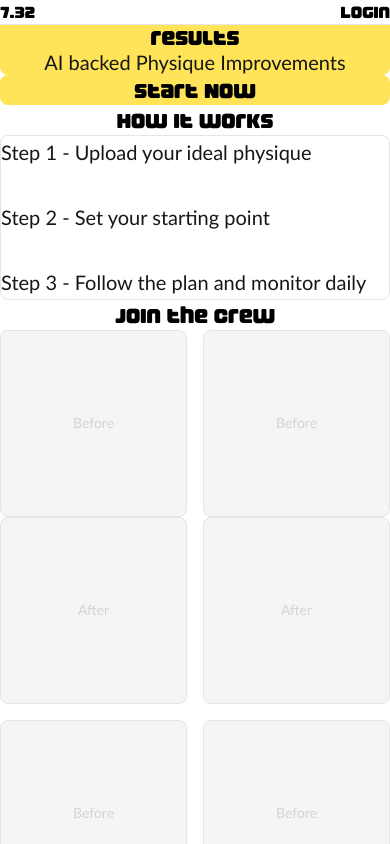
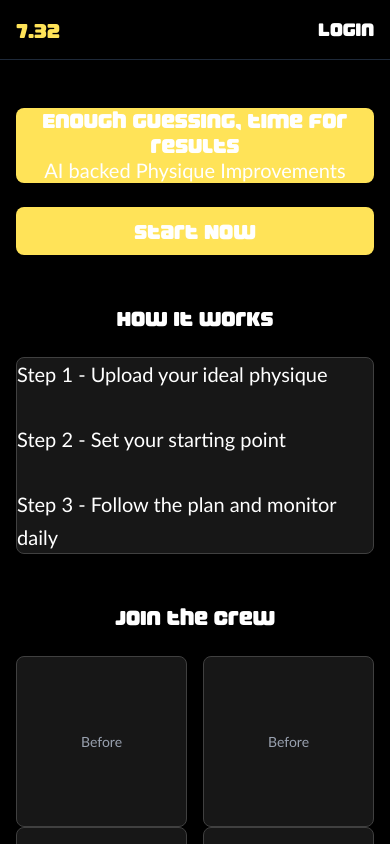
Before and after one commit to Toma732/gym-agent, a Next.js app: page /onboarding in a window 390 px wide. Shown: the top 844 px of the page. Built offline with nearby package versions, Linux system fonts and the light colour scheme.

Commit message:
Phase 1: Black background, responsive container system, proper spacing

```diff
--- a/app/globals.css
+++ b/app/globals.css
@@ -44,8 +44,8 @@ html {
 }
 
 body {
-  background: var(--color-white);
-  color: var(--color-gray-900);
+  background: var(--color-primary-black);
+  color: var(--color-white);
   font-family: var(--font-body);
   font-size: 16px;
   line-height: 1.5;
@@ -108,3 +108,75 @@ button:active, a[role="button"]:active {
   background-color: var(--color-gray-200);
   border-radius: 8px;
 }
+
+/* Responsive Container System - Research-backed best practices */
+.container-responsive {
+  width: 100%;
+  margin-left: auto;
+  margin-right: auto;
+
+  /* Mobile (320-479px): 16px margins */
+  padding-left: 16px;
+  padding-right: 16px;
+
+  /* Mobile landscape (480-700px): 24px margins */
+  @media (min-width: 480px) {
+    padding-left: 24px;
+    padding-right: 24px;
+    max-width: 700px;
+  }
+
+  /* Tablet (768px): 32px margins, wider content */
+  @media (min-width: 768px) {
+    padding-left: 32px;
+    padding-right: 32px;
+    max-width: 768px;
+  }
+
+  /* Desktop (992px): 48px margins, full layout */
+  @media (min-width: 992px) {
+    padding-left: 48px;
+    padding-right: 48px;
+    max-width: 992px;
+  }
+
+  /* Large desktop (1200px+): 80-120px margins, max content width */
+  @media (min-width: 1200px) {
+    padding-left: 80px;
+    padding-right: 80px;
+    max-width: 1200px;
+  }
+}
+
+/* Responsive spacing utilities - scales from mobile to desktop */
+.section-spacing {
+  /* Mobile: 48px between sections */
+  margin-bottom: 48px;
+
+  /* Desktop: 64px between sections */
+  @media (min-width: 992px) {
+    margin-bottom: 64px;
+  }
+}
+
+.content-spacing {
+  /* Mobile: 24px between content blocks */
+  margin-bottom: 24px;
+
+  /* Desktop: 32px between content blocks */
+  @media (min-width: 992px) {
+    margin-bottom: 32px;
+  }
+}
+
+/* Proper top padding to account for fixed nav */
+.main-content {
+  /* Nav height (60px) + additional breathing room */
+  padding-top: calc(60px + 48px);
+  padding-bottom: 48px;
+
+  @media (min-width: 992px) {
+    padding-top: calc(60px + 64px);
+    padding-bottom: 64px;
+  }
+}
--- a/app/home/page.tsx
+++ b/app/home/page.tsx
@@ -82,7 +82,7 @@ export default function HomePage() {
   ];
 
   return (
-    <div className="min-h-screen bg-white pb-nav-bottom">
+    <div className="min-h-screen bg-primary-black pb-nav-bottom">
       <TopNav
         userName={userData.name}
         onProfileClick={() => setProfileExpanded(!profileExpanded)}
@@ -111,7 +111,7 @@ export default function HomePage() {
 
               {/* Profile Info */}
               <div className="flex-1">
-                <h2 className="font-display text-h2 text-primary-black mb-xs">
+                <h2 className="font-display text-h2 text-white mb-xs">
                   {userData.name}
                 </h2>
                 <p className="font-body text-body-sm text-gray-700">
@@ -144,7 +144,7 @@ export default function HomePage() {
 
         {/* Weekly Schedule */}
         <section className="mb-xl">
-          <h2 className="font-display text-h2 text-primary-black mb-lg">
+          <h2 className="font-display text-h2 text-white mb-lg">
             Your Training Schedule
           </h2>
 
--- a/app/onboarding/page.tsx
+++ b/app/onboarding/page.tsx
@@ -12,40 +12,40 @@ export default function OnboardingFirstScreen() {
   };
 
   return (
-    <div className="min-h-screen bg-white">
+    <div className="min-h-screen bg-primary-black">
       {/* Top Navigation */}
       <TopNav showAuth={true} />
 
       {/* Main Content */}
-      <main className="pt-nav-top pb-16">
-        <div className="max-w-[402px] mx-auto px-4">
+      <main className="main-content">
+        <div className="container-responsive">
 
           {/* Hero Section */}
-          <section className="mt-12 mb-8 text-center">
-            <div className="bg-primary-yellow rounded-lg py-4 px-6 mb-4">
-              <h1 className="font-display text-[20px] leading-tight text-primary-black mb-2">
+          <section className="section-spacing text-center">
+            <div className="bg-primary-yellow rounded-lg py-6 px-6 content-spacing">
+              <h1 className="font-display text-[20px] md:text-[24px] lg:text-[28px] leading-tight text-white mb-2">
                 Enough guessing, time for results
               </h1>
-              <p className="font-body text-[20px] leading-tight text-gray-900">
+              <p className="font-body text-[20px] md:text-[22px] leading-tight text-white">
                 AI backed Physique Improvements
               </p>
             </div>
             <button
               onClick={handleStartNow}
-              className="w-full bg-primary-yellow font-display text-[20px] text-primary-black py-3 px-6 rounded-lg hover:bg-yellow-400 transition"
+              className="w-full bg-primary-yellow font-display text-[20px] md:text-[22px] text-white py-4 px-6 rounded-lg hover:bg-yellow-400 transition min-h-[48px]"
             >
               Start Now
             </button>
           </section>
 
           {/* How It Works */}
-          <section className="mb-8">
-            <h2 className="font-display text-[20px] text-primary-black text-center mb-6">
+          <section className="section-spacing">
+            <h2 className="font-display text-[20px] md:text-[24px] text-white text-center content-spacing">
               How It Works
             </h2>
 
-            <div className="bg-white border border-gray-200 rounded-lg p-6">
-              <p className="font-body text-[20px] text-gray-900 leading-relaxed whitespace-pre-line">
+            <div className="bg-gray-900 border border-gray-700 rounded-lg p-6">
+              <p className="font-body text-[20px] md:text-[22px] text-white leading-relaxed whitespace-pre-line">
                 {`Step 1 - Upload your ideal physique
 
 Step 2 - Set your starting point
@@ -56,19 +56,19 @@ Step 3 - Follow the plan and monitor daily`}
           </section>
 
           {/* Join the Crew */}
-          <section className="mb-8">
-            <h2 className="font-display text-[20px] text-primary-black text-center mb-6">
+          <section className="section-spacing">
+            <h2 className="font-display text-[20px] md:text-[24px] text-white text-center content-spacing">
               Join the crew
             </h2>
 
-            <div className="grid grid-cols-2 gap-4">
+            <div className="grid grid-cols-2 md:grid-cols-4 gap-4 md:gap-6">
               {[1, 2, 3, 4].map((i) => (
                 <div key={i} className="space-y-2">
-                  <div className="aspect-square bg-gray-100 border border-gray-200 rounded-lg flex items-center justify-center">
-                    <span className="font-body text-sm text-gray-300">Before</span>
+                  <div className="aspect-square bg-gray-900 border border-gray-700 rounded-lg flex items-center justify-center">
+                    <span className="font-body text-sm text-gray-400">Before</span>
                   </div>
-                  <div className="aspect-square bg-gray-100 border border-gray-200 rounded-lg flex items-center justify-center">
-                    <span className="font-body text-sm text-gray-300">After</span>
+                  <div className="aspect-square bg-gray-900 border border-gray-700 rounded-lg flex items-center justify-center">
+                    <span className="font-body text-sm text-gray-400">After</span>
                   </div>
                 </div>
               ))}
@@ -76,10 +76,10 @@ Step 3 - Follow the plan and monitor daily`}
           </section>
 
           {/* CTA */}
-          <section className="mb-8">
+          <section className="section-spacing">
             <button
               onClick={handleStartNow}
-              className="w-full bg-primary-yellow font-display text-[20px] text-primary-black py-3 px-6 rounded-lg hover:bg-yellow-400 transition"
+              className="w-full bg-primary-yellow font-display text-[20px] md:text-[22px] text-white py-4 px-6 rounded-lg hover:bg-yellow-400 transition min-h-[48px]"
             >
               Start Now
             </button>
@@ -87,7 +87,7 @@ Step 3 - Follow the plan and monitor daily`}
 
           {/* Footer */}
           <footer className="text-center">
-            <p className="font-body text-[20px] text-gray-700 leading-relaxed">
+            <p className="font-body text-[20px] text-gray-400 leading-relaxed">
               © 2026 7.32 Body LLC<br />
               All Rights Reserved
             </p>
--- a/app/page.tsx
+++ b/app/page.tsx
@@ -11,10 +11,10 @@ export default function Home() {
   }, [router]);
 
   return (
-    <div className="min-h-screen bg-white flex items-center justify-center">
+    <div className="min-h-screen bg-primary-black flex items-center justify-center">
       <div className="text-center">
-        <div className="font-display text-h1 text-primary-black mb-4">7.32</div>
-        <p className="font-body text-body text-gray-700">Loading...</p>
+        <div className="font-display text-[48px] md:text-[64px] text-primary-yellow mb-4">7.32</div>
+        <p className="font-body text-[20px] text-white">Loading...</p>
       </div>
     </div>
   );
--- a/components/layout/TopNav.tsx
+++ b/components/layout/TopNav.tsx
@@ -17,10 +17,10 @@ export const TopNav: React.FC<TopNavProps> = ({
   onProfileClick,
 }) => {
   return (
-    <nav className="fixed top-0 left-0 right-0 h-nav-top bg-white border-b border-gray-200 z-50">
-      <div className="max-w-container mx-auto h-full px-4 sm:px-6 lg:px-8 flex items-center justify-between">
+    <nav className="fixed top-0 left-0 right-0 h-[60px] bg-primary-black border-b border-gray-800 z-50">
+      <div className="container-responsive h-full flex items-center justify-between">
         {/* Logo */}
-        <Link href="/" className="font-display text-h3 text-primary-black">
+        <Link href="/" className="font-display text-[20px] md:text-[24px] text-primary-yellow hover:text-yellow-400 transition">
           7.32
         </Link>
 
@@ -30,14 +30,14 @@ export const TopNav: React.FC<TopNavProps> = ({
             {userName ? (
               <button
                 onClick={onProfileClick}
-                className="font-display text-h3 text-primary-black hover:text-gray-700 transition"
+                className="font-display text-[18px] md:text-[20px] text-white hover:text-primary-yellow transition"
               >
                 {userName}
               </button>
             ) : (
               <button
                 onClick={onSignIn}
-                className="font-display text-h3 text-primary-black hover:text-gray-700 transition"
+                className="font-display text-[18px] md:text-[20px] text-white hover:text-primary-yellow transition"
               >
                 LogIn
               </button>
```
Also changed, not shown: app/assess/page.tsx (+10 -10 lines), app/onboarding/baseline/page.tsx (+6 -6 lines), app/onboarding/focus/page.tsx (+5 -5 lines), app/onboarding/goal/page.tsx (+5 -5 lines), app/onboarding/plan/page.tsx (+7 -7 lines).
